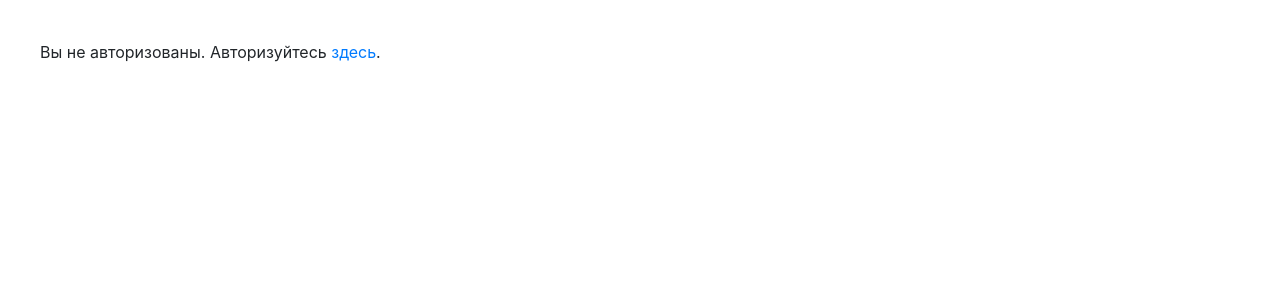
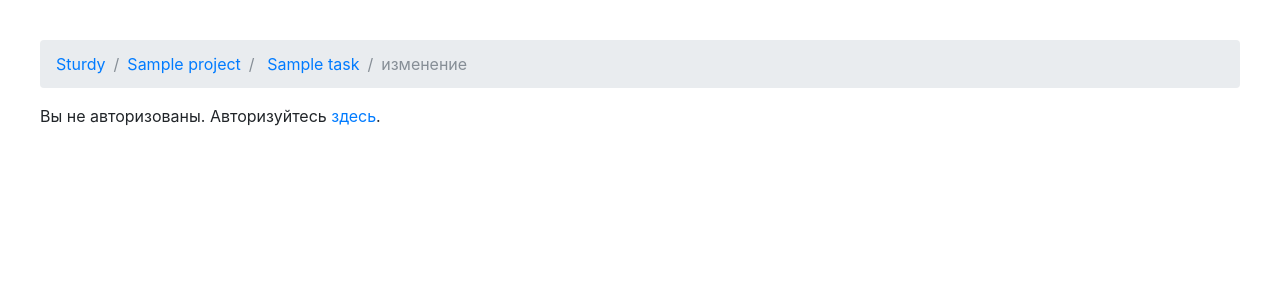
Before and after one commit to tcibinan/sturdy, a Django app: page /sturdy/project/1/task/1/edit in a window 1280 px wide. Shown: the top 300 px of the page. Run offline with Django 3.2, Linux system fonts and the light colour scheme; tables that the repository leaves empty hold one stand-in row (values such as "Sample post"); some libraries are stand-ins or nearby versions.

Commit message:
feat: Add navigation bar for task edit form

```diff
--- a/sturdy/templates/sturdy/navigation-bar.html
+++ b/sturdy/templates/sturdy/navigation-bar.html
@@ -19,5 +19,13 @@
         </li>
         {% endif %}
         {% endif %}
+
+        {% if task_editing_is_active == True %}
+        <li class="breadcrumb-item active" aria-current="page">изменение</li>
+        {% endif %}
+
+        {% if task_creating_is_active == True %}
+        <li class="breadcrumb-item active" aria-current="page">создание новой задачи</li>
+        {% endif %}
     </ol>
 </nav>
--- a/sturdy/templates/sturdy/task_card.html
+++ b/sturdy/templates/sturdy/task_card.html
@@ -17,5 +17,6 @@
         {% endif %}
         <p class="card-text description">{{ task.description }}</p>
         <a href="{% url 'sturdy:task_details' project_id=project.id task_id=task.id %}" class="card-link">Детали</a>
+        <a href="{% url 'sturdy:task_edit' project_id=project.id task_id=task.id %}" class="card-link">Изменить</a>
     </section>
 </article>
--- a/sturdy/templates/sturdy/task_edit_form.html
+++ b/sturdy/templates/sturdy/task_edit_form.html
@@ -1,4 +1,12 @@
 {% extends 'sturdy/base_page.html' %}
+{% block non-authorised-content %}
+    {% if task_editing_is_active == True %}
+    {% include 'sturdy/navigation-bar.html' with project=task.project task=task task_editing_is_active=True %}
+    {% endif %}
+    {% if task_creating_is_active == True %}
+    {% include 'sturdy/navigation-bar.html' with project=project task_creating_is_active=True %}
+    {% endif %}
+{% endblock %}
 {% block content %}
 <form action="" method="POST">{% csrf_token %}
     {{ form.as_p }}
--- a/sturdy/views.py
+++ b/sturdy/views.py
@@ -62,6 +62,12 @@ class CreateTaskView(CreateView):
     form_class = TaskEditForm
     model = Task
 
+    def get_context_data(self, **kwargs):
+        context = super().get_context_data(**kwargs)
+        context['project'] = Project.objects.get(pk=self.kwargs['project_id'])
+        context['task_creating_is_active'] = True
+        return context
+
     def form_valid(self, form):
         form.instance.project = Project.objects.get(pk=self.kwargs['project_id'])
         return super(CreateTaskView, self).form_valid(form)
@@ -76,6 +82,11 @@ class UpdateTaskView(UpdateView):
     model = Task
     slug_field = 'id'
     slug_url_kwarg = 'task_id'
+
+    def get_context_data(self, **kwargs):
+        context = super().get_context_data(**kwargs)
+        context['task_editing_is_active'] = True
+        return context
 
     def get_success_url(self):
         return reverse('sturdy:project', kwargs={'project_id': self.kwargs['project_id']})
```
